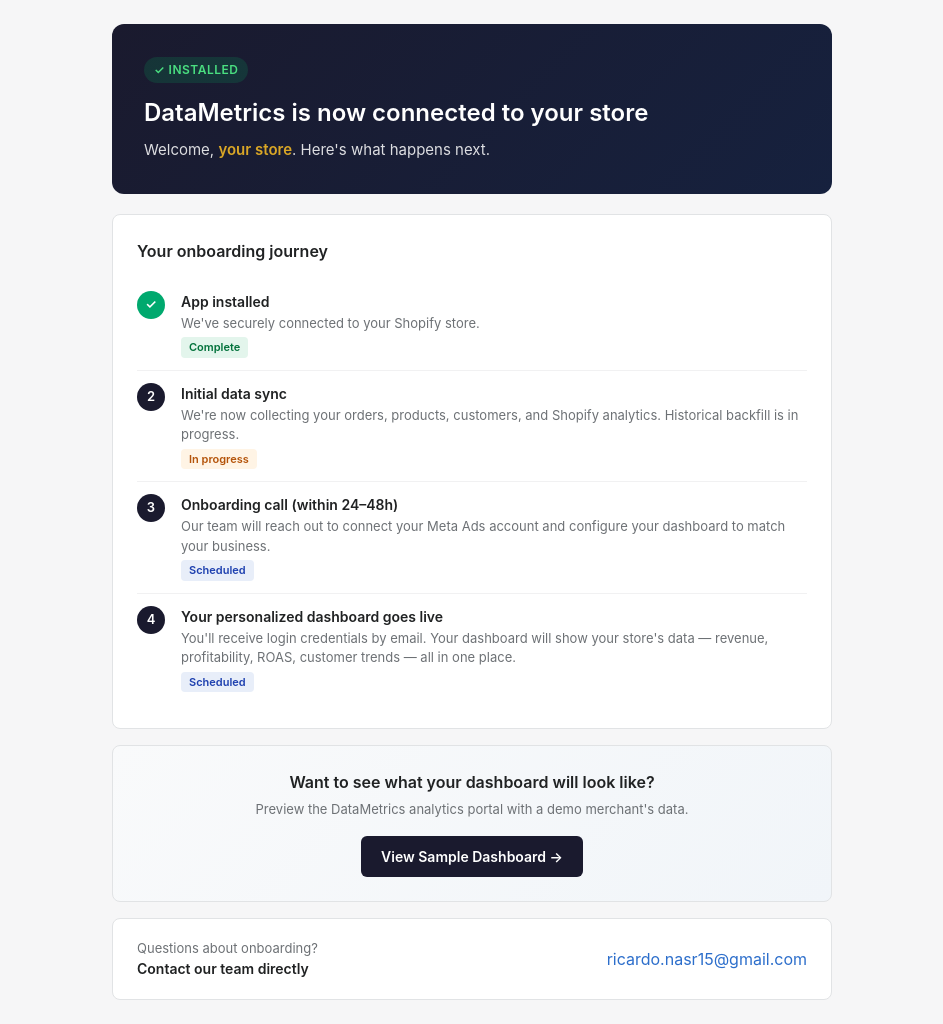
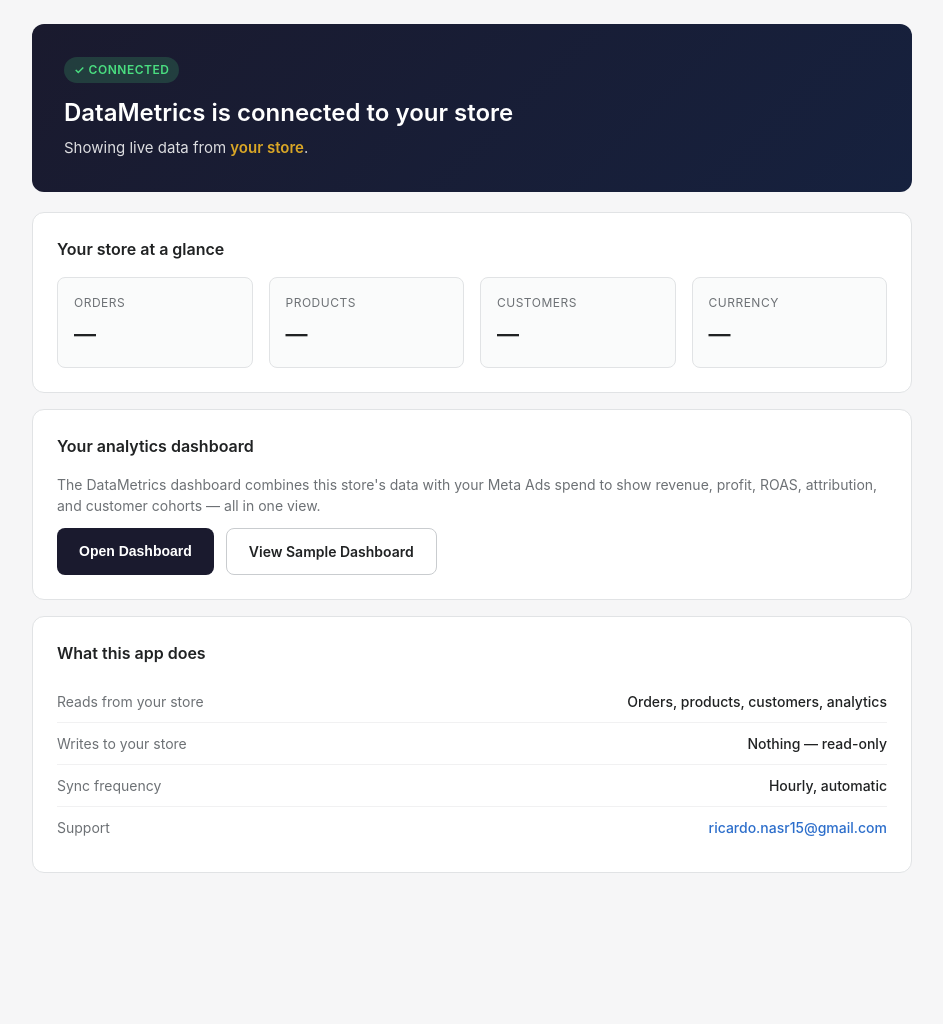
Before and after one commit to RicardoNasr/datametrics-portal, a website: page app.html in a window 1280 px wide. Shown: the whole page, without its empty margins (168-1111 px from the left). After the commit the page ends 913 px from the top, so only its background shows below. Drawn offline with Linux system fonts and the light colour scheme.

Commit message:
Add files via upload

```diff
--- a/app.html
+++ b/app.html
@@ -6,19 +6,20 @@
   <meta name="shopify-api-key" content="55d1d3052ec34ce0f115f6cf2610628a">
   <title>DataMetrics Connector</title>
 
-  <!-- Shopify App Bridge — required for embedded apps -->
+  <!-- Shopify App Bridge — must load from CDN (required for embedded apps) -->
   <script src="https://cdn.shopify.com/shopifycloud/app-bridge.js"></script>
 
   <style>
     * { margin: 0; padding: 0; box-sizing: border-box; }
     body {
-      font-family: -apple-system, BlinkMacSystemFont, 'Segoe UI', Roboto, 'Helvetica Neue', sans-serif;
+      font-family: -apple-system, BlinkMacSystemFont, 'Segoe UI', Roboto,
+                   'Helvetica Neue', sans-serif;
       background: #f6f6f7;
       color: #202223;
       line-height: 1.5;
       padding: 24px;
     }
-    .container { max-width: 720px; margin: 0 auto; }
+    .container { max-width: 880px; margin: 0 auto; }
 
     .hero {
       background: linear-gradient(135deg, #1a1a2e 0%, #16213e 100%);
@@ -29,7 +30,7 @@
     }
     .hero-badge {
       display: inline-block;
-      background: rgba(0, 200, 100, 0.15);
+      background: rgba(74, 222, 128, 0.18);
       color: #4ade80;
       font-size: 12px;
       font-weight: 600;
@@ -38,24 +39,14 @@
       margin-bottom: 12px;
       letter-spacing: 0.5px;
     }
-    .hero h1 {
-      font-size: 24px;
-      font-weight: 600;
-      margin-bottom: 8px;
-    }
-    .hero p {
-      font-size: 15px;
-      opacity: 0.85;
-    }
-    .hero .shop-name {
-      font-weight: 600;
-      color: #fbbf24;
-    }
+    .hero h1 { font-size: 24px; font-weight: 600; margin-bottom: 6px; }
+    .hero p  { font-size: 15px; opacity: 0.85; }
+    .hero .shop-name { font-weight: 600; color: #fbbf24; }
 
     .card {
       background: white;
       border: 1px solid #e1e3e5;
-      border-radius: 8px;
+      border-radius: 12px;
       padding: 24px;
       margin-bottom: 16px;
     }
@@ -65,198 +56,285 @@
       margin-bottom: 16px;
       color: #202223;
     }
+    .card p { font-size: 14px; color: #6d7175; }
 
-    .timeline-item {
-      display: flex;
-      align-items: flex-start;
+    .stats-grid {
+      display: grid;
+      grid-template-columns: repeat(4, 1fr);
       gap: 16px;
-      padding: 12px 0;
-      border-bottom: 1px solid #f1f1f2;
     }
-    .timeline-item:last-child { border-bottom: none; }
-    .timeline-num {
-      flex-shrink: 0;
-      width: 28px;
-      height: 28px;
-      border-radius: 50%;
-      background: #1a1a2e;
-      color: white;
-      font-size: 13px;
+    @media (max-width: 720px) {
+      .stats-grid { grid-template-columns: repeat(2, 1fr); }
+    }
+    .stat {
+      background: #fafbfb;
+      border: 1px solid #e1e3e5;
+      border-radius: 8px;
+      padding: 16px;
+    }
+    .stat .stat-label {
+      font-size: 12px;
+      color: #6d7175;
+      text-transform: uppercase;
+      letter-spacing: 0.5px;
+      margin-bottom: 6px;
+    }
+    .stat .stat-value {
+      font-size: 22px;
       font-weight: 600;
-      display: flex;
-      align-items: center;
-      justify-content: center;
+      color: #202223;
+      min-height: 28px;
     }
-    .timeline-num.done {
-      background: #00a96e;
+    .stat .stat-value.loading {
+      color: #c9cccf;
+      font-weight: 400;
+      font-size: 14px;
     }
-    .timeline-content { flex: 1; }
-    .timeline-content h3 {
+
+    .btn {
+      display: inline-block;
+      padding: 12px 22px;
+      border-radius: 8px;
+      text-decoration: none;
       font-size: 14px;
       font-weight: 600;
-      margin-bottom: 2px;
-    }
-    .timeline-content p {
-      font-size: 13px;
-      color: #6d7175;
-    }
-    .timeline-content .status {
-      display: inline-block;
-      font-size: 11px;
-      font-weight: 600;
-      padding: 2px 8px;
-      border-radius: 4px;
-      margin-top: 4px;
-    }
-    .status.in-progress { background: #fff4e5; color: #b45309; }
-    .status.scheduled { background: #e8eef9; color: #1e40af; }
-    .status.done { background: #e3f5ec; color: #00713a; }
-
-    .preview-card {
-      background: linear-gradient(135deg, #f9fafb 0%, #f1f5f9 100%);
-      border: 1px solid #e1e3e5;
-      border-radius: 8px;
-      padding: 24px;
-      text-align: center;
-      margin-bottom: 16px;
-    }
-    .preview-card h2 {
-      font-size: 16px;
-      font-weight: 600;
-      margin-bottom: 6px;
-    }
-    .preview-card p {
-      font-size: 13px;
-      color: #6d7175;
-      margin-bottom: 16px;
-    }
-    .btn-primary {
-      display: inline-block;
-      background: #1a1a2e;
-      color: white;
-      text-decoration: none;
-      padding: 10px 20px;
-      border-radius: 6px;
-      font-size: 14px;
-      font-weight: 600;
+      border: none;
+      cursor: pointer;
       transition: background 0.15s;
     }
+    .btn-primary { background: #1a1a2e; color: white; }
     .btn-primary:hover { background: #16213e; }
+    .btn-primary:disabled { background: #6d7175; cursor: wait; }
+    .btn-secondary {
+      background: white;
+      color: #202223;
+      border: 1px solid #c9cccf;
+    }
+    .btn-secondary:hover { background: #f6f6f7; }
 
-    .contact-card {
-      background: white;
-      border: 1px solid #e1e3e5;
-      border-radius: 8px;
-      padding: 20px 24px;
+    .btn-row { display: flex; gap: 12px; flex-wrap: wrap; margin-top: 12px; }
+
+    .info-row {
       display: flex;
-      align-items: center;
       justify-content: space-between;
-      flex-wrap: wrap;
-      gap: 12px;
+      padding: 10px 0;
+      border-bottom: 1px solid #f1f1f2;
+      font-size: 14px;
     }
-    .contact-card .label {
-      font-size: 13px;
-      color: #6d7175;
-    }
-    .contact-card .value {
-      font-size: 14px;
-      font-weight: 600;
-    }
-    .contact-card a { color: #2c6ecb; text-decoration: none; }
-    .contact-card a:hover { text-decoration: underline; }
+    .info-row:last-child { border: none; }
+    .info-row .info-label { color: #6d7175; }
+    .info-row .info-value { color: #202223; font-weight: 500; }
   </style>
 </head>
 <body>
   <div class="container">
 
-    <!-- HERO -->
     <div class="hero">
-      <div class="hero-badge">✓ INSTALLED</div>
-      <h1>DataMetrics is now connected to your store</h1>
-      <p>Welcome, <span id="shop-name" class="shop-name">your store</span>. Here's what happens next.</p>
+      <div class="hero-badge">✓ CONNECTED</div>
+      <h1>DataMetrics is connected to your store</h1>
+      <p>Showing live data from <span id="shop-name" class="shop-name">your store</span>.</p>
     </div>
 
-    <!-- TIMELINE -->
     <div class="card">
-      <h2>Your onboarding journey</h2>
-
-      <div class="timeline-item">
-        <div class="timeline-num done">✓</div>
-        <div class="timeline-content">
-          <h3>App installed</h3>
-          <p>We've securely connected to your Shopify store.</p>
-          <span class="status done">Complete</span>
+      <h2>Your store at a glance</h2>
+      <div class="stats-grid">
+        <div class="stat">
+          <div class="stat-label">Orders</div>
+          <div class="stat-value loading" id="stat-orders">Loading…</div>
         </div>
-      </div>
-
-      <div class="timeline-item">
-        <div class="timeline-num">2</div>
-        <div class="timeline-content">
-          <h3>Initial data sync</h3>
-          <p>We're now collecting your orders, products, customers, and Shopify analytics. Historical backfill is in progress.</p>
-          <span class="status in-progress">In progress</span>
+        <div class="stat">
+          <div class="stat-label">Products</div>
+          <div class="stat-value loading" id="stat-products">Loading…</div>
         </div>
-      </div>
-
-      <div class="timeline-item">
-        <div class="timeline-num">3</div>
-        <div class="timeline-content">
-          <h3>Onboarding call (within 24–48h)</h3>
-          <p>Our team will reach out to connect your Meta Ads account and configure your dashboard to match your business.</p>
-          <span class="status scheduled">Scheduled</span>
+        <div class="stat">
+          <div class="stat-label">Customers</div>
+          <div class="stat-value loading" id="stat-customers">Loading…</div>
         </div>
-      </div>
-
-      <div class="timeline-item">
-        <div class="timeline-num">4</div>
-        <div class="timeline-content">
-          <h3>Your personalized dashboard goes live</h3>
-          <p>You'll receive login credentials by email. Your dashboard will show your store's data — revenue, profitability, ROAS, customer trends — all in one place.</p>
-          <span class="status scheduled">Scheduled</span>
+        <div class="stat">
+          <div class="stat-label">Currency</div>
+          <div class="stat-value loading" id="stat-currency">Loading…</div>
         </div>
       </div>
     </div>
 
-    <!-- PREVIEW -->
-    <div class="preview-card">
-      <h2>Want to see what your dashboard will look like?</h2>
-      <p>Preview the DataMetrics analytics portal with a demo merchant's data.</p>
-      <a href="https://datametrics-portal.vercel.app" target="_blank" class="btn-primary">
-        View Sample Dashboard →
-      </a>
+    <div class="card">
+      <h2>Your analytics dashboard</h2>
+      <p>The DataMetrics dashboard combines this store's data with your Meta Ads spend to show revenue, profit, ROAS, attribution, and customer cohorts — all in one view.</p>
+      <div class="btn-row">
+        <button id="open-dashboard-btn" class="btn btn-primary">Open Dashboard</button>
+        <a id="demo-link" href="#" class="btn btn-secondary">View Sample Dashboard</a>
+      </div>
+      <p id="dashboard-error" style="margin-top:10px; color:#bf2c2c; display:none;"></p>
     </div>
 
-    <!-- CONTACT -->
-    <div class="contact-card">
-      <div>
-        <div class="label">Questions about onboarding?</div>
-        <div class="value">Contact our team directly</div>
+    <div class="card">
+      <h2>What this app does</h2>
+      <div class="info-row">
+        <span class="info-label">Reads from your store</span>
+        <span class="info-value">Orders, products, customers, analytics</span>
       </div>
-      <div>
-        <a href="mailto:ricardo.nasr15@gmail.com">ricardo.nasr15@gmail.com</a>
+      <div class="info-row">
+        <span class="info-label">Writes to your store</span>
+        <span class="info-value">Nothing — read-only</span>
+      </div>
+      <div class="info-row">
+        <span class="info-label">Sync frequency</span>
+        <span class="info-value">Hourly, automatic</span>
+      </div>
+      <div class="info-row">
+        <span class="info-label">Support</span>
+        <span class="info-value"><a href="mailto:ricardo.nasr15@gmail.com" style="color:#2c6ecb;text-decoration:none;">ricardo.nasr15@gmail.com</a></span>
       </div>
     </div>
 
   </div>
 
   <script>
-    // Read shop name from URL
-    const params = new URLSearchParams(window.location.search);
-    const shop = params.get('shop') || '';
-    if (shop) {
-      document.getElementById('shop-name').textContent = shop.replace('.myshopify.com', '');
-    }
-  </script>
+    // ====================================================================
+    // CONFIG
+    // ====================================================================
+    // The portal origin where /api/shopify/stats, /api/shopify/dashboard-link,
+    // and /api/login live. CORS must be permitted from *.myshopify.com and
+    // admin.shopify.com — Vercel does this by default for serverless functions
+    // unless you've explicitly restricted it.
+    const PORTAL_ORIGIN = 'https://datametrics-portal.vercel.app';
 
-  <script>
-    // Session token authentication — required for Shopify embedded app checks
-    if (window.shopify) {
-      shopify.idToken().then(function(token) {
-        console.log('Session token retrieved');
-      }).catch(function(err) {
-        console.log('Session token not available:', err);
+    // Long-lived demo magic token (1 year). Embedded here so any visitor can
+    // see the demo dashboard without any backend roundtrip. This token is
+    // server-side validated against MAGIC_LINK_SECRET — clients can't forge it.
+    const DEMO_MAGIC_TOKEN =
+      'eyJjbGllbnRfaWQiOjEwMDAwMSwiZXhwIjoxODEwNjY5NDAxLCJkZW1vIjp0cnVlLCJub25jZSI6IjBjNzEwMDhhMjQwNjQ1OWQifQ.Xx0o5wEjj1OtPFgeF8yZR8RMf6IxD38u0kXOOrVs3xU';
+
+    // ====================================================================
+    // EMBEDDED APP LOGIC
+    // ====================================================================
+
+    (function () {
+      const params = new URLSearchParams(window.location.search);
+      const shop = params.get('shop') || '';
+
+      // Populate store name in the hero
+      const shopEl = document.getElementById('shop-name');
+      if (shopEl) {
+        shopEl.textContent = shop ? shop.replace('.myshopify.com', '') : 'your store';
+      }
+
+      // Wire up demo link
+      document.getElementById('demo-link').href =
+        PORTAL_ORIGIN + '/?magic=' + encodeURIComponent(DEMO_MAGIC_TOKEN);
+      document.getElementById('demo-link').target = '_blank';
+      document.getElementById('demo-link').rel = 'noopener';
+
+      // ------------------------------------------------------------------
+      // Helpers
+      // ------------------------------------------------------------------
+      async function getSessionToken() {
+        if (typeof shopify === 'undefined' || !shopify.idToken) {
+          throw new Error('App Bridge not available');
+        }
+        return await shopify.idToken();
+      }
+
+      function renderStat(id, value, fallback) {
+        const el = document.getElementById(id);
+        if (!el) return;
+        el.classList.remove('loading');
+        el.textContent = (value !== null && value !== undefined && value !== '')
+          ? value
+          : fallback;
+      }
+
+      function fmtNum(n) {
+        if (typeof n !== 'number') return null;
+        return n.toLocaleString('en-US');
+      }
+
+      function renderAllFallback(text) {
+        renderStat('stat-orders',    null, text);
+        renderStat('stat-products',  null, text);
+        renderStat('stat-customers', null, text);
+        renderStat('stat-currency',  null, text);
+      }
+
+      // ------------------------------------------------------------------
+      // Load live stats via backend proxy
+      // ------------------------------------------------------------------
+      async function loadStats(sessionToken) {
+        try {
+          const res = await fetch(PORTAL_ORIGIN + '/api/shopify/stats', {
+            method: 'GET',
+            headers: { 'Authorization': 'Bearer ' + sessionToken },
+          });
+
+          if (!res.ok) {
+            console.warn('Stats endpoint returned', res.status);
+            renderAllFallback('—');
+            return;
+          }
+
+          const data = await res.json();
+          renderStat('stat-orders',    fmtNum(data.orders),    '—');
+          renderStat('stat-products',  fmtNum(data.products),  '—');
+          renderStat('stat-customers', fmtNum(data.customers), '—');
+          renderStat('stat-currency',  data.currency || null,  '—');
+        } catch (err) {
+          console.warn('Stats load failed:', err.message);
+          renderAllFallback('—');
+        }
+      }
+
+      // ------------------------------------------------------------------
+      // "Open Dashboard" button
+      // ------------------------------------------------------------------
+      const dashBtn = document.getElementById('open-dashboard-btn');
+      const dashErr = document.getElementById('dashboard-error');
+
+      dashBtn.addEventListener('click', async function () {
+        dashErr.style.display = 'none';
+        dashBtn.disabled = true;
+        const originalText = dashBtn.textContent;
+        dashBtn.textContent = 'Opening…';
+
+        try {
+          const sessionToken = await getSessionToken();
+          const res = await fetch(PORTAL_ORIGIN + '/api/shopify/dashboard-link', {
+            method: 'POST',
+            headers: {
+              'Content-Type': 'application/json',
+              'Authorization': 'Bearer ' + sessionToken,
+            },
+          });
+          const data = await res.json().catch(() => ({}));
+
+          if (!res.ok || !data.url) {
+            throw new Error(data.message || data.error || 'Could not open dashboard');
+          }
+
+          window.open(data.url, '_blank', 'noopener');
+        } catch (err) {
+          console.error('Open dashboard error:', err);
+          dashErr.textContent = err.message || 'Could not open dashboard. Please try again.';
+          dashErr.style.display = 'block';
+        } finally {
+          dashBtn.disabled = false;
+          dashBtn.textContent = originalText;
+        }
       });
-    }
+
+      // ------------------------------------------------------------------
+      // Boot
+      // ------------------------------------------------------------------
+      (async function boot() {
+        try {
+          const sessionToken = await getSessionToken();
+          console.log('✅ App Bridge session token acquired');
+          await loadStats(sessionToken);
+        } catch (err) {
+          console.warn('App Bridge unavailable — showing fallback:', err.message);
+          renderAllFallback('—');
+        }
+      })();
+    })();
   </script>
 </body>
 </html>
```
